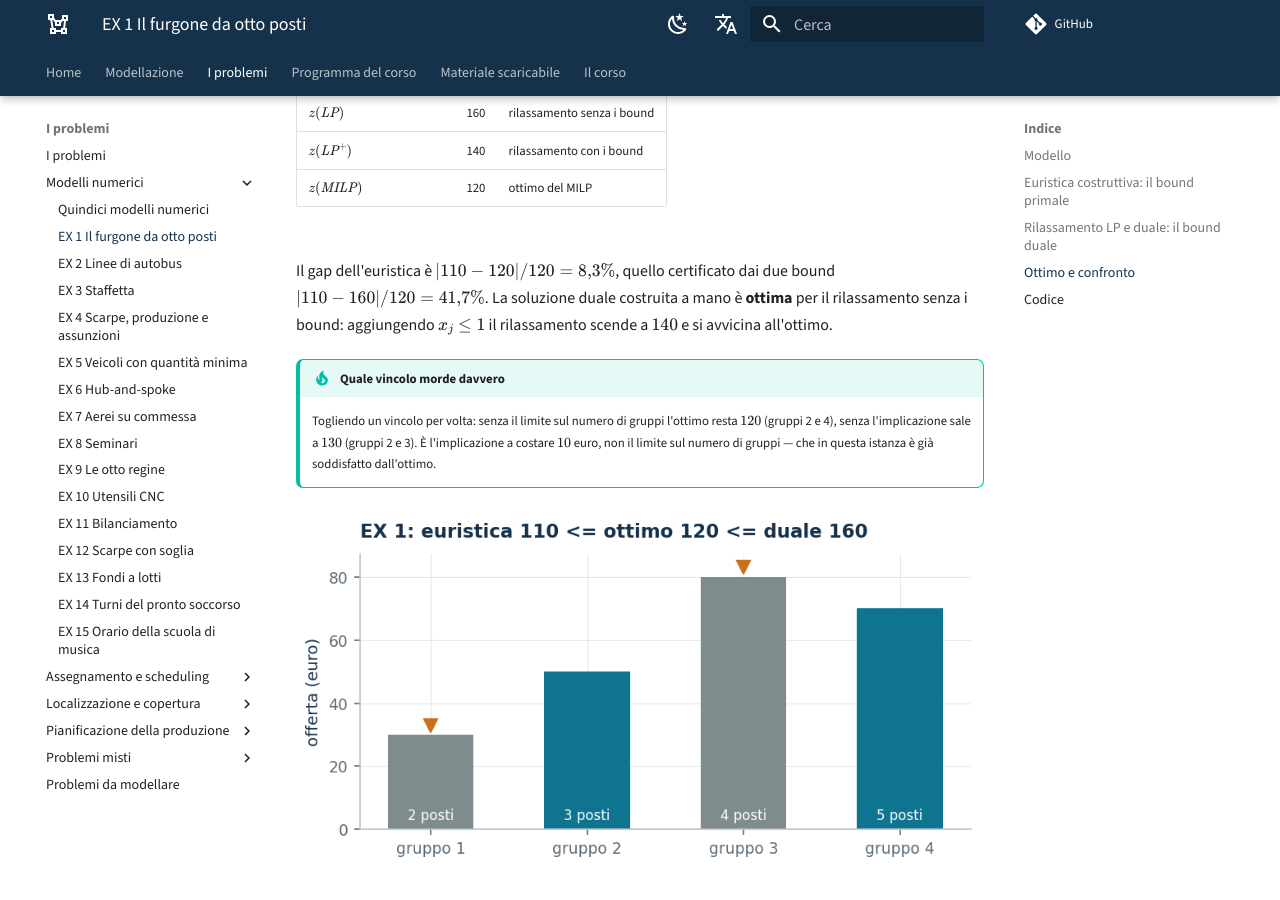
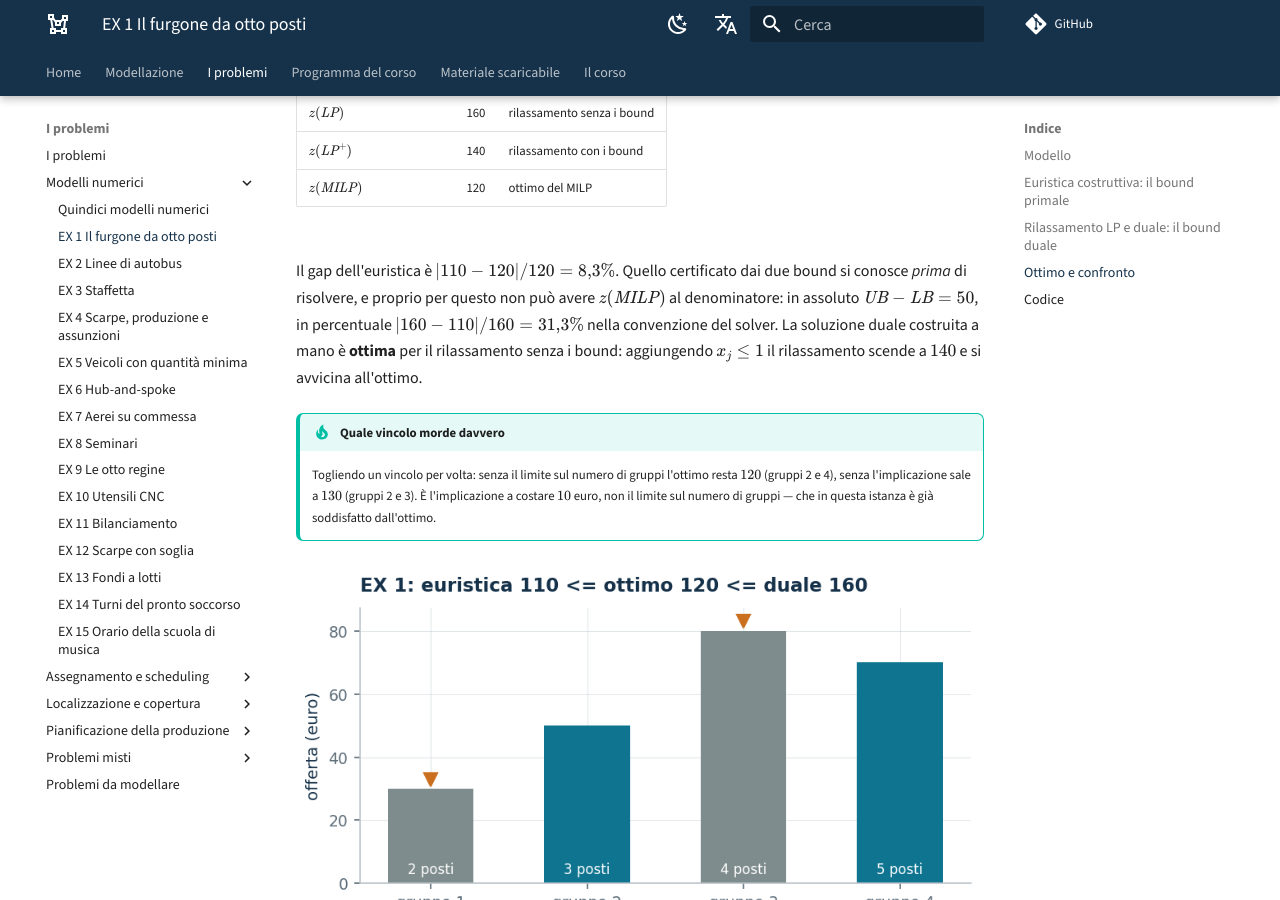
Before and after one commit to fabiofurini/modellazione-mip, an MkDocs documentation site: the page built from docs/ex-01.md, in a window 1280 px wide and 900 px high, scrolled down 2946 px. Built offline with MkDocs 1.6.1 and Material for MkDocs 9.7.7, drawn with Linux system fonts in a browser that asks for light colours; comment, search, counter and statistics services are not loaded.

Commit message:
Dispensa 2: il gap certificato non puo' conoscere l'ottimo
Nei confronti finali di EX 1, 2 e 3 il «gap certificato» --- quello che si
conosce prima di risolvere --- aveva z(MILP) al denominatore, cioe' proprio il
numero che non si conosce ancora. Ora c'e' la distanza assoluta UB - LB e la
percentuale nella convenzione del solver, |UB - LB| / |UB|: 31,3% per EX 1,
46,2% per EX 2, 6,1% per EX 3.

EX 1: i due bound costruiti a mano non si passano al solver. Servono a collocare
l'ottimo fra due valori prima di conoscerlo e a interpretare quello che il
solver trova.

EX 5: la variabile e' semi-intera, non semicontinua --- restavano due occorrenze
nella descrizione del duale.

EX 6: le colonne del duale sono quelle delle y_j, le binarie degli hub, non
delle x_j.

EX 11: con q dispari il duale del rilassamento continua a dare q/2; e'
l'interezza dei carichi a permettere di rafforzarlo a ceil(q/2), ed e' un
argomento combinatorio, non un bound duale.

Otto etichette di figura erano sfalsate di uno, residui di copia-incolla. Ora
l'etichetta la detta il nome del file della figura.

Co-Authored-By: Claude Opus 5 <noreply@anthropic.com>

```diff
--- a/docs/ex-01.md
+++ b/docs/ex-01.md
@@ -132,8 +132,10 @@ $\tilde x = (0, 1, 0, 1)$ e $z(\mathit{MILP}) = 50 + 70 = 120$.
 | $z(\mathit{LP}^+)$ | 140 | rilassamento con i bound |
 | $z(\mathit{MILP})$ | 120 | ottimo del MILP |
 
-Il gap dell'euristica è $|110 - 120|/120 = 8{,}3\%$, quello certificato dai due
-bound $|110 - 160|/120 = 41{,}7\%$. La soluzione duale costruita a mano è
+Il gap dell'euristica è $|110 - 120|/120 = 8{,}3\%$. Quello certificato dai due
+bound si conosce *prima* di risolvere, e proprio per questo non può avere
+$z(\mathit{MILP})$ al denominatore: in assoluto $\mathit{UB} - \mathit{LB} = 50$,
+in percentuale $|160 - 110|/160 = 31{,}3\%$ nella convenzione del solver. La soluzione duale costruita a mano è
 **ottima** per il rilassamento senza i bound: aggiungendo $x_j \le 1$ il
 rilassamento scende a $140$ e si avvicina all'ottimo.
 
```
Also changed, not shown: 1 other file.
